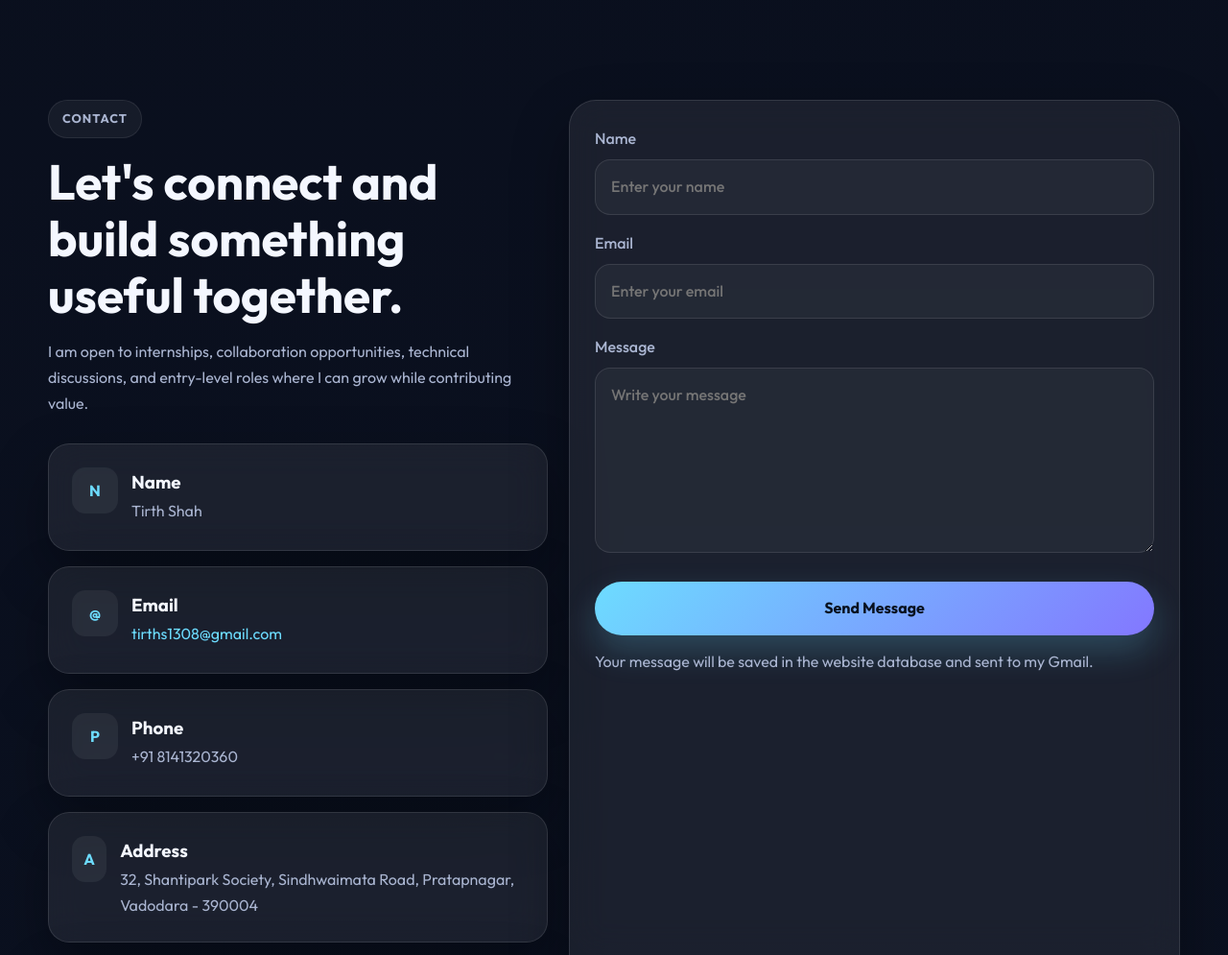
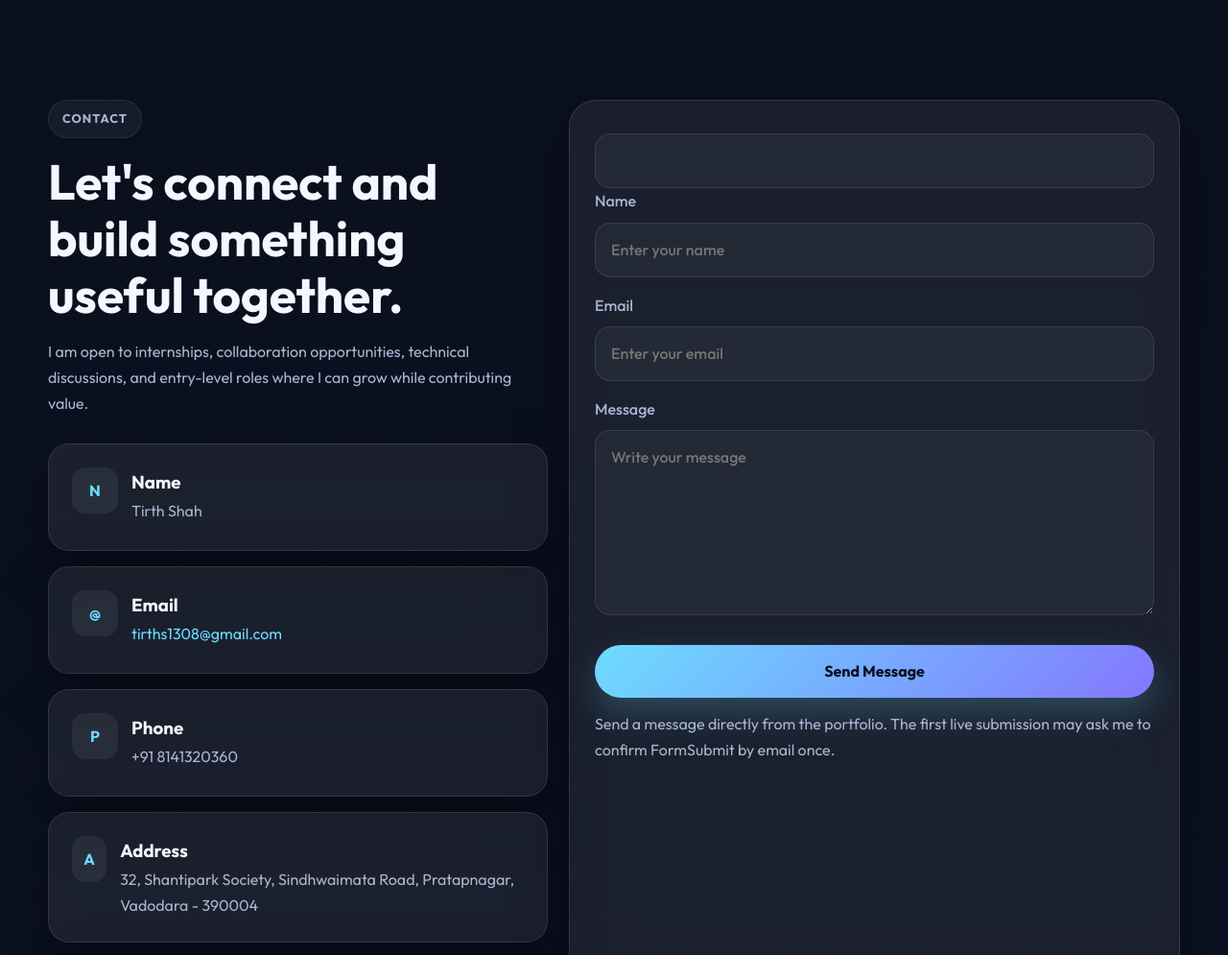
Before and after one commit to Tirth8292/my-portfolio, a website: page index.html in a window 1280 px wide. Shown: the part 6240-7235 px from the top of the page at 96% size. Drawn offline with Linux system fonts and the light colour scheme.

Commit message:
Enhance contact form with hidden fields and message
Updated contact form to include hidden fields for subject and template, and modified the message displayed to users.

```diff
--- a/index.html
+++ b/index.html
@@ -450,7 +450,16 @@
           </div>
         </div>
 
-        <form class="contact-form glass reveal" id="contactForm">
+        <form
+          class="contact-form glass reveal"
+          id="contactForm"
+          action="https://formsubmit.co/tirths1308@gmail.com"
+          method="POST"
+         >
+         <input type="hidden" name="_subject" value="New portfolio message from tirth8292.github.io" />
+         <input type="hidden" name="_template" value="table" />
+         <input type="text" name="_honey" class="hidden-field" tabindex="-1" autocomplete="off" />
+
           <label>
             Name
             <input type="text" name="name" placeholder="Enter your name" required />
@@ -468,7 +477,10 @@
 
           <button type="submit" class="btn btn-primary full-btn">Send Message</button>
           <p class="form-message" id="formMessage">
-            Your message will be saved in the website database and sent to my Gmail.
+          <p class="form-message" id="formMessage">
+             Send a message directly from the portfolio. The first live submission may ask me to confirm FormSubmit by email once.
+          </p>
+
           </p>
         </form>
       </div>
```
